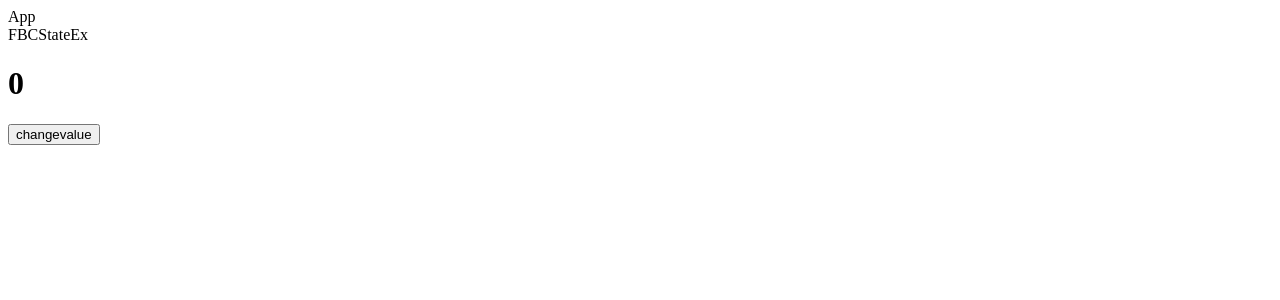
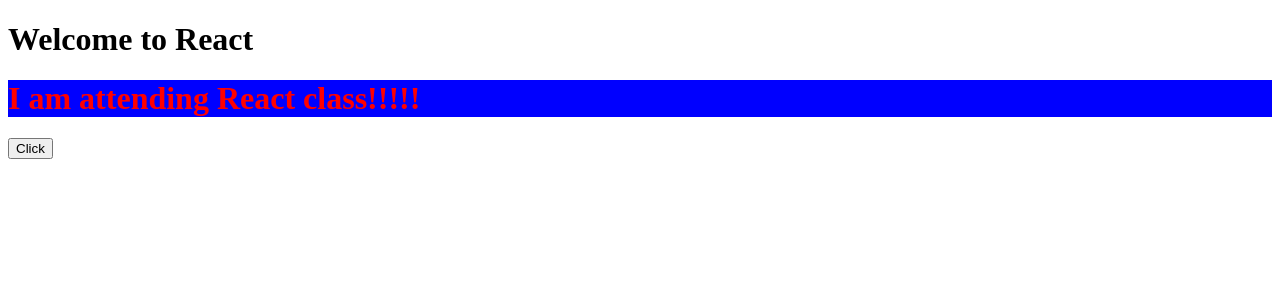
Before and after one commit to Ramya19manda/Ramya, a React (Create React App) app: page / in a window 1280 px wide. Shown: the top 300 px of the page. Built offline with nearby package versions, Linux system fonts and the light colour scheme.

Commit message:
pushing the files into repo

```diff
--- a/src/App.js
+++ b/src/App.js
@@ -65,13 +65,45 @@
 
 
 
-import React from "react";
-import FBCStateEx from "./stateexample/FBCStateEx";
-const App = () => {
+// import React from "react";
+// import FBCStateEx from "./stateexample/FBCStateEx";
+// const App = () => {
+//   return (
+//     <div>App <FBCStateEx/>
+//     </div>
+//   );
+// };
+
+// export default App;
+
+// import React from 'react';
+// import FunctionalComponent from './components/FunctionalComponent';
+// import './components/Styles.css'
+
+// function App() {
+//   return (
+//     <div className="App">
+//       <h2 class={StyleSheet.error}>Errrr</h2>
+//       <h1 class='heading'>Thus is on styling class</h1>
+
+//       {<FunctionalComponent clgName='MRU' city='hyd' apply={true}>
+//         <h1>hello good afternoon</h1>
+//       </FunctionalComponent> }
+//     </div>
+//   )
+// }
+
+// export default App
+import React from 'react';
+import ClassComponent from './components/ClassComponent';
+
+function App() {
   return (
-    <div>App <FBCStateEx/>
+    <div className="App">
+      <h1>Welcome to React</h1>
+      <ClassComponent />
     </div>
   );
-};
+}
 
 export default App;
--- /dev/null
+++ b/src/components/ClassComponent.jsx
@@ -0,0 +1,31 @@
+import React, { Component } from 'react';
+import './Styles.css'
+
+class ClassComponent extends Component {
+  constructor(props) {
+    super(props);
+    this.state = {
+      message: "I am attending React class!!!!!",
+      clicked: true,
+    };
+  }
+
+  changeMessage = () => {
+    this.setState({
+      clicked: false,
+      message: "Thanks for coming!!!",
+    });
+  };
+
+  render() {
+    let applyStyle = this.state.clicked ? 'heading2' : 'heading1';
+    return (
+      <div>
+        <h1 className={applyStyle}>{this.state.message}</h1>
+        <button onClick={this.changeMessage}>Click</button>
+      </div>
+    );
+  }
+}
+
+export default ClassComponent;
--- /dev/null
+++ b/src/components/FunctionalComponent.jsx
@@ -0,0 +1,21 @@
+import React from 'react'
+import './Styles.css'
+
+ function FunctionalComponent(props) {
+    console.log(props)
+    let applyStyle=props.apply ? 'heading':' '
+    let inlineStyle ={
+        color:'green',
+        backgroundColor: 'red',
+        fontSize:'50px'
+    }
+
+  return (
+    <div>
+        <h1 style={`${applyStyle} font-style`}>Welcome to my React class{props.clgName},{props.city}</h1>
+        {props.children}
+        <h2 style={inlineStyle}>Good Afternoon</h2>
+       </div>
+  )
+}
+export default FunctionalComponent;
--- /dev/null
+++ b/src/components/Styles.css
@@ -0,0 +1,12 @@
+.heading1{
+    color:yellow;
+    background-color: blueviolet;
+}
+.heading2{
+    color:red;
+    background-color:blue ;
+}
+.font-style{
+    font-size: 100px;
+    font-family: 'Times New Roman', Times, serif;
+}
--- /dev/null
+++ b/src/components/formStyle.css
@@ -0,0 +1,14 @@
+.heading1 {
+    color: yellow;
+    background-color: blueviolet;
+  }
+
+  .heading2 {
+    color: red;
+    background-color: black;
+  }
+
+  .font-style {
+    font-size: 20px;
+    font-family: 'Times New Roman', Times, serif;
+  }
```
Also changed, not shown: src/components/MyForm.js (added, +57 -0 lines).
